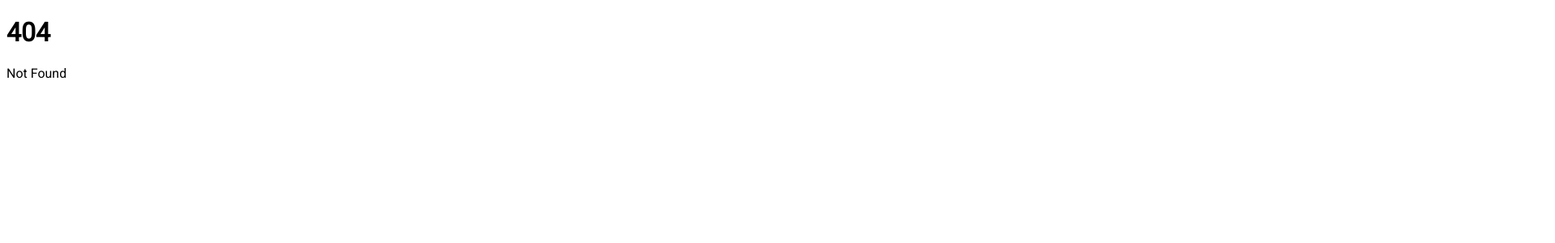
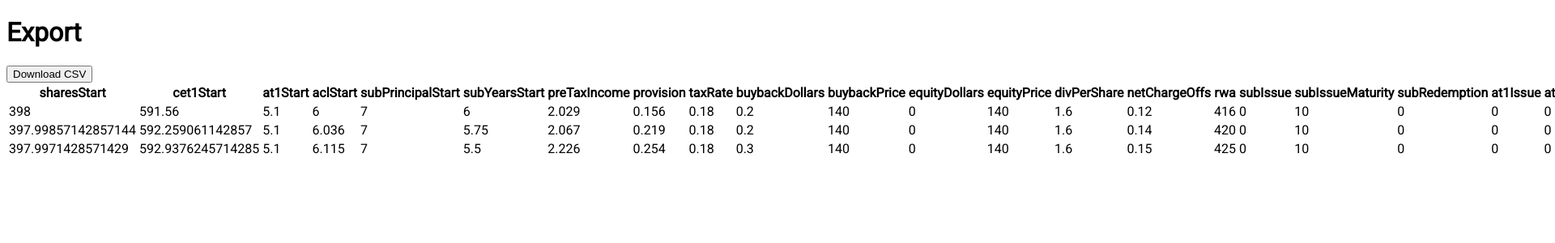
Before and after one commit to jrohan-16/jrohan-16.github.io, a SvelteKit app: page /export in a window 1280 px wide. Before the commit this address had no page. Shown: the top 300 px of the page at 81% size, 1920 px wide, since content can reach past the window. Built offline with nearby package versions, Linux system fonts and the light colour scheme.

Commit message:
Add export page

```diff
--- /dev/null
+++ b/src/routes/export/+page.svelte
@@ -0,0 +1,41 @@
+<script lang="ts">
+import { onMount } from 'svelte';
+import { runModel } from '$lib/api';
+
+let data: any[] = [];
+let columns: { accessorKey: string }[] = [];
+
+onMount(async () => {
+  const result = await runModel();
+  data = result.data;
+  columns = result.schema.fields.map((f) => ({ accessorKey: f.name }));
+});
+
+function downloadCSV() {
+  const header = columns.map((c) => c.accessorKey).join(',');
+  const rows = data.map((row) => columns.map((c) => row[c.accessorKey]).join(','));
+  const csv = [header, ...rows].join('\n');
+  const blob = new Blob([csv], { type: 'text/csv;charset=utf-8;' });
+  const url = URL.createObjectURL(blob);
+  const a = document.createElement('a');
+  a.href = url;
+  a.download = 'scenario.csv';
+  a.click();
+  URL.revokeObjectURL(url);
+}
+</script>
+
+<div class="p-6 bg-gray-bg">
+  <h1 class="text-xl font-semibold mb-4">Export</h1>
+  <button class="px-4 py-2 bg-blue-600 text-white rounded mb-4" on:click={downloadCSV}>Download CSV</button>
+  <table class="min-w-full text-sm">
+    <thead>
+      <tr>{#each columns as col}<th>{col.accessorKey}</th>{/each}</tr>
+    </thead>
+    <tbody>
+      {#each data as row}
+        <tr>{#each columns as col}<td>{row[col.accessorKey]}</td>{/each}</tr>
+      {/each}
+    </tbody>
+  </table>
+</div>
```
